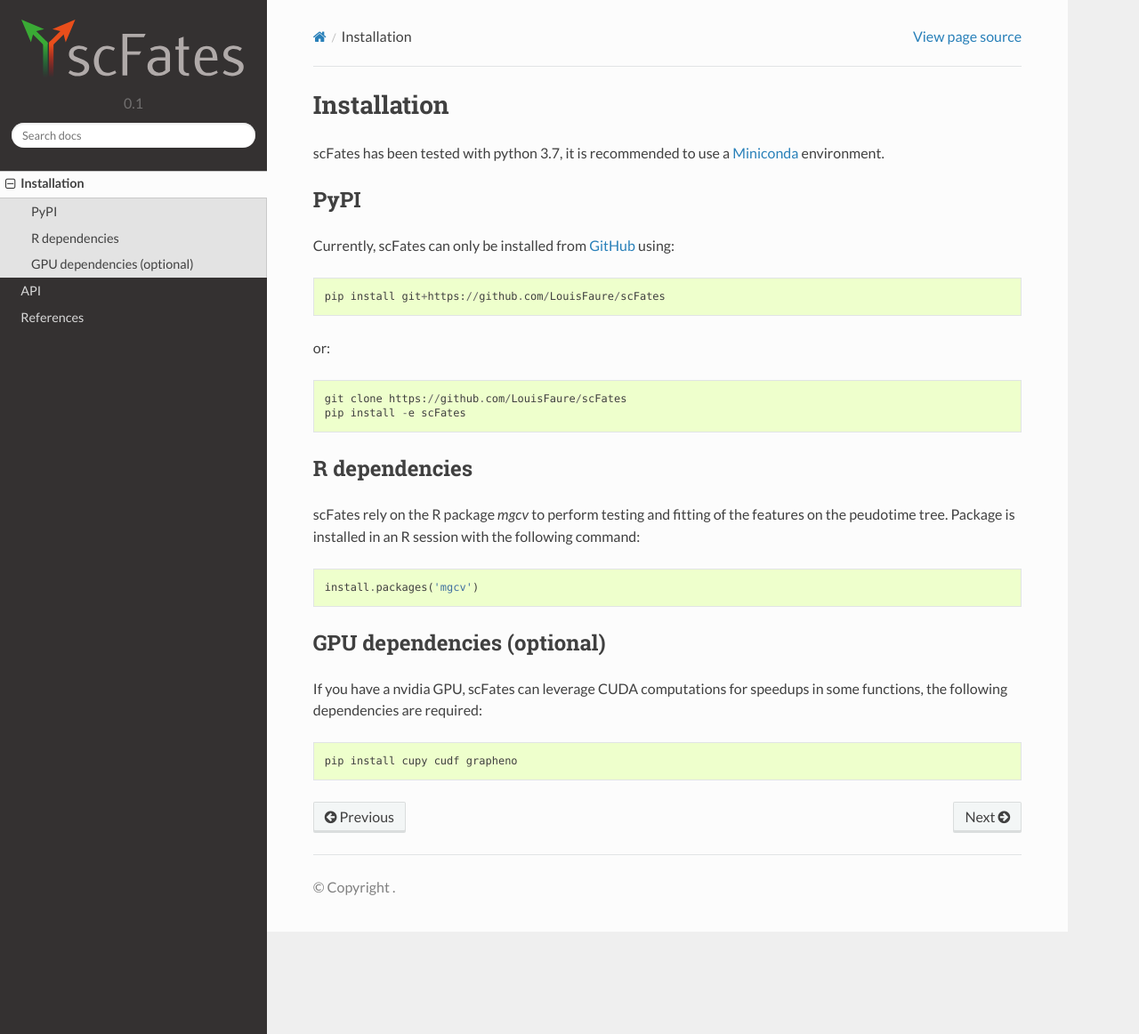
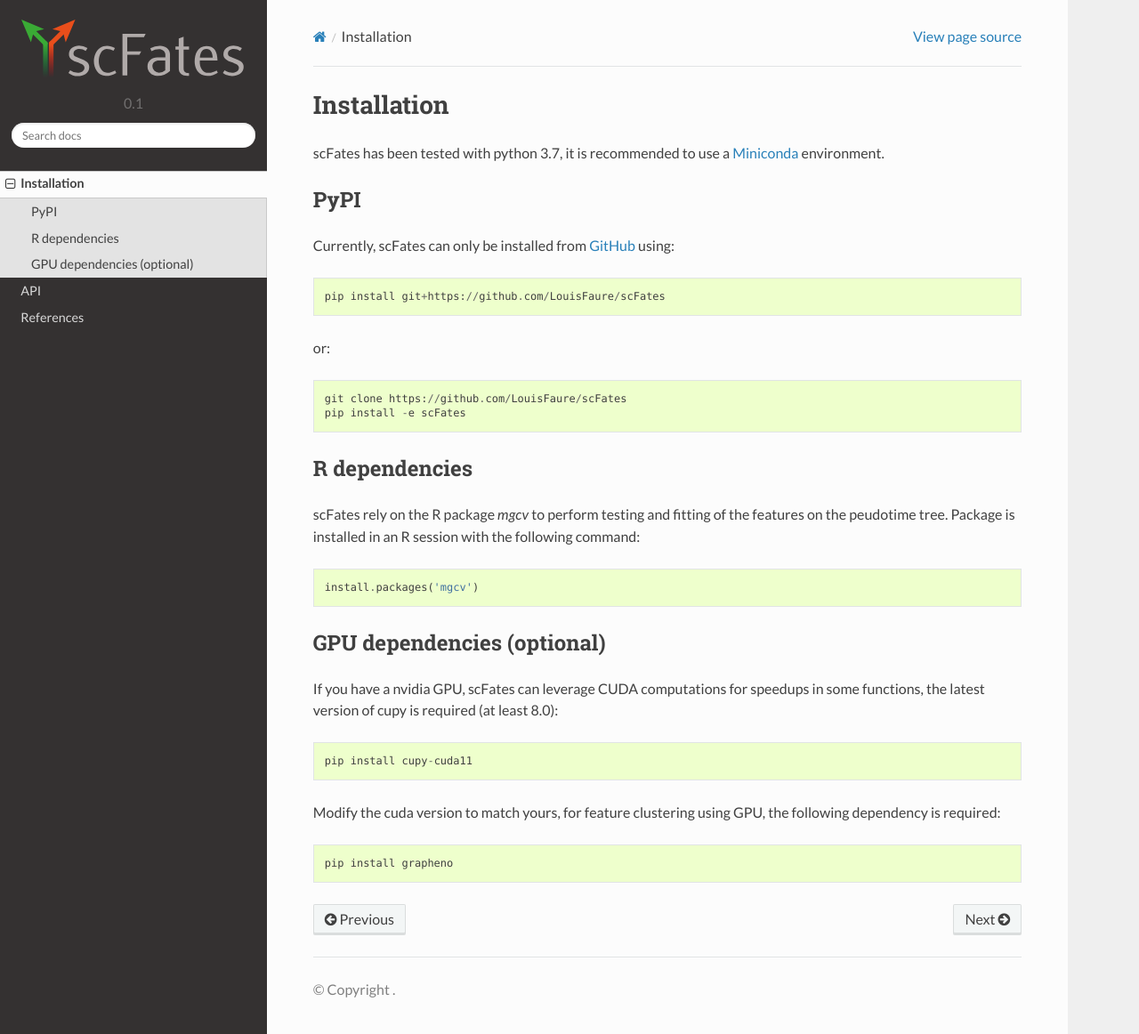
Before and after one commit to LouisFaure/scFates, a Sphinx documentation site: the page built from docs/installation.rst, in a window 1280 px wide and 1162 px high. Shown: the whole window at 89% size. Built offline with Sphinx 7.4.7 and the Read the Docs theme 2.0.0, drawn with Linux system fonts in a browser that asks for light colours; pages that are not in the unit, such as notebooks, are missing from menus.

Commit message:
updated installation doc

```diff
--- a/docs/installation.rst
+++ b/docs/installation.rst
@@ -28,9 +28,13 @@
 ---------------------------
 
 If you have a nvidia GPU, scFates can leverage CUDA computations for speedups in some functions,
-the following dependencies are required::
+the latest version of cupy is required (at least 8.0)::
 
-    pip install cupy cudf grapheno
+    pip install cupy-cuda11
+
+Modify the cuda version to match yours, for feature clustering using GPU, the following dependency is required::
+
+    pip install grapheno
 
 
 
```
